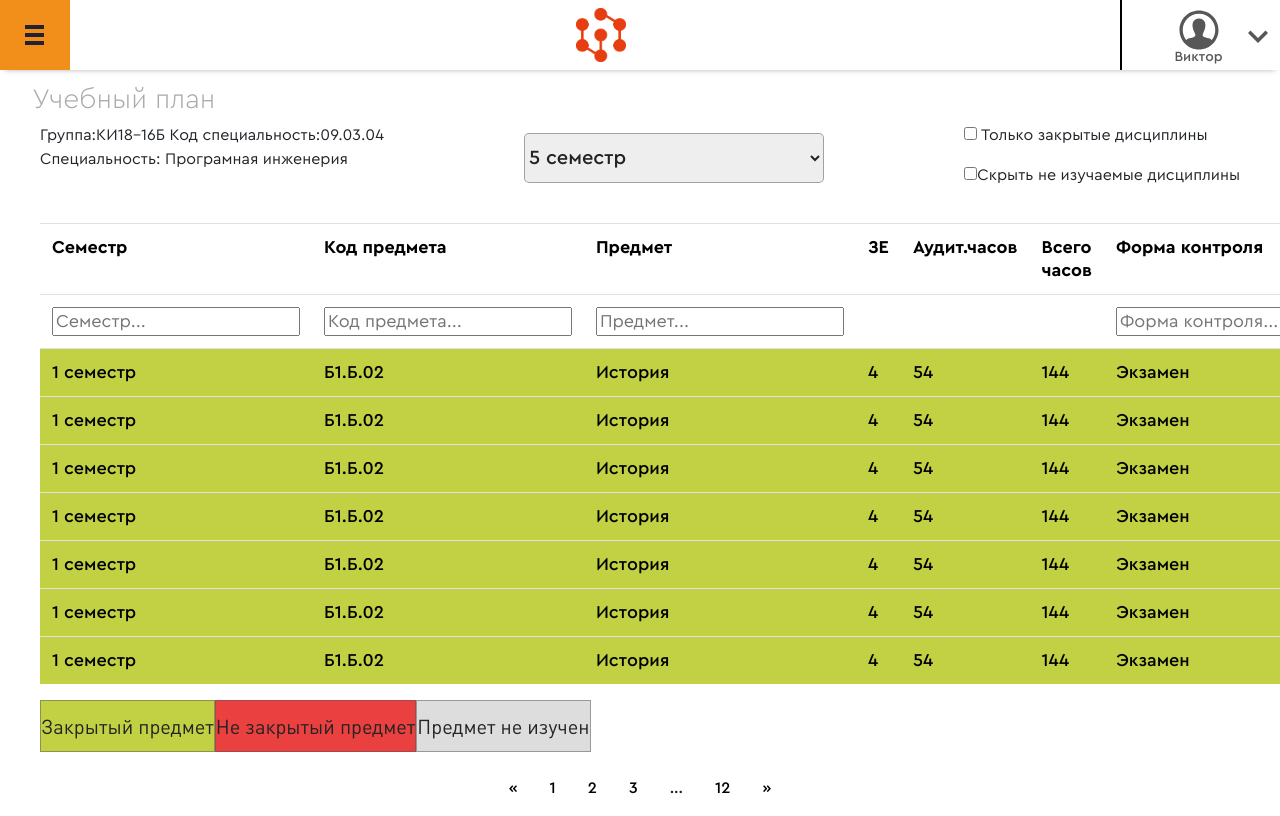
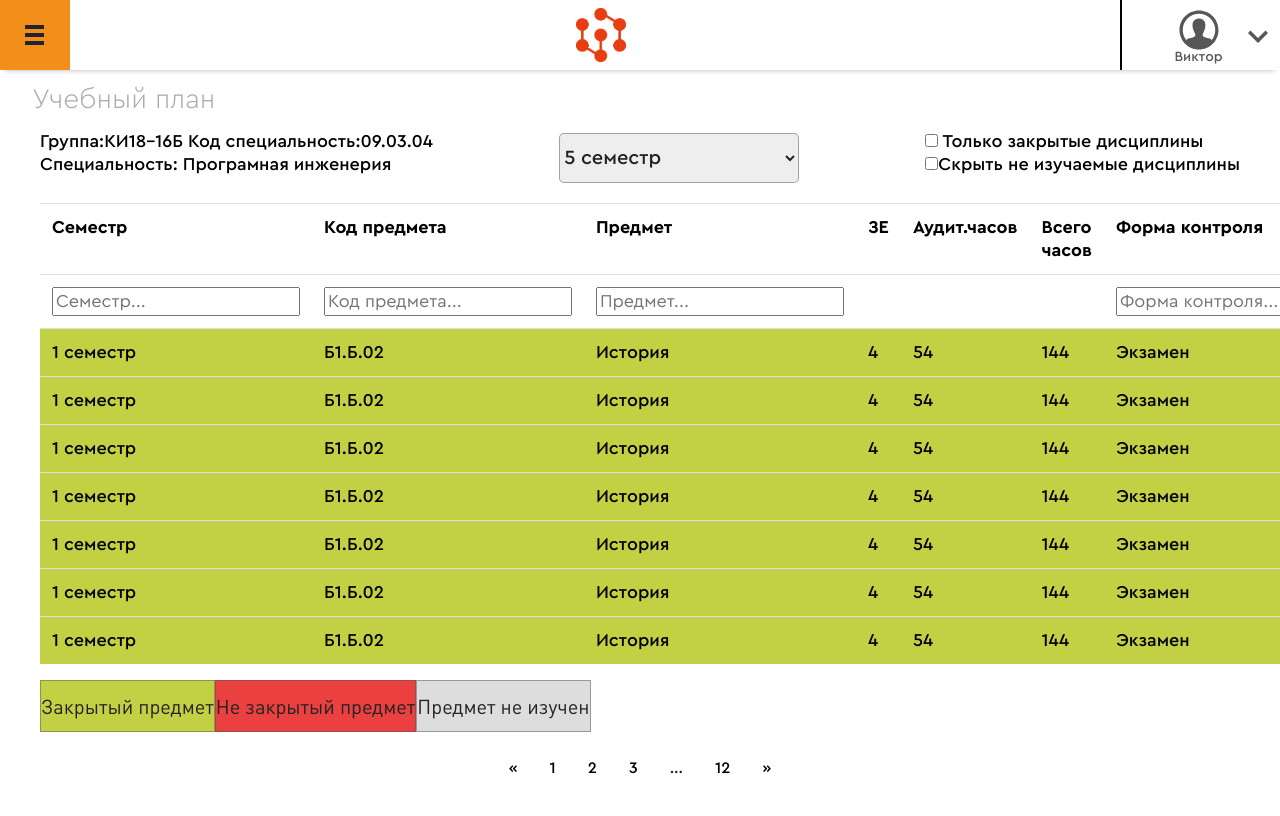
Before and after one commit to ga-wk/saga-asu-ikit, a React (Create React App) app: page /academicplan in a window 1280 px wide. Shown: the top 816 px of the page. Built offline with nearby package versions, Linux system fonts and the light colour scheme.

Commit message:
сверстал учебный план

```diff
--- a/src/components/AcademicPlan/index.js
+++ b/src/components/AcademicPlan/index.js
@@ -361,13 +361,14 @@ function FilterFragments(props) {
     if (pageWidth <= desktopWidth) {
         return (
             <>
-                <Searcher />
-                <Semester />
+                <Searcher className="container"/>
+                <Semester className="container"/>
             </>
         )
     } else {
         return (
             <>
+
                 <p className="filter__info">
                     Группа:КИ18-16Б Код специальность:09.03.04 <br></br>
                     Специальность: Програмная инженерия
--- a/src/components/AcademicPlan/index.scss
+++ b/src/components/AcademicPlan/index.scss
@@ -169,25 +169,47 @@
 }
 
 .filter {
-  max-width: auto;
+  display: flex;
+  justify-content: space-between;
+  align-items: center;
+  &__info,
+  &__check {
+
+
+    font-family: Cera Pro;
+    font-style: normal;
+    font-weight: 500;
+    font-size: 18px;
+    line-height: 23px;
+    color: #000000;
+  }
+
+  &__info,&__check>p{
+    margin: 0;
+  }
 }
 
 @media(min-width: 768px) {
   .filter {
+    // display: flex;
+    // justify-content: center;
+    //
+    // .semester__header{
+    //     max-width: 300px;
+    //     .semester__list{
+    //       min-width: 300px;
+    //     }
+    // }
+  }
+}
+
+@media (min-width: $desktop-width) {
+  .filter {
     display: flex;
-    justify-content: center;
+
     .searcher__header {
-        max-width: 370px;
-        .input{
-            min-width: 320px;
-        }
-    }
-    .semester__header{
-        max-width: 300px;
-        .semester__list{
-            min-width: 300px;
-        }
+      margin: 0;
+      max-width: 320px7;
     }
   }
-
 }
--- a/src/components/Public/index.js
+++ b/src/components/Public/index.js
@@ -4,7 +4,7 @@ import './index.scss';
 import '../../styles/reprise.scss';
 
 export const Semester = () => (
-    <div className="semester__header container">
+    <div className="semester__header">
         <div className="semester">
             <select className="semester__list">
                 <option className="semester__item">5 семестр</option>
@@ -25,7 +25,7 @@ export const Semester = () => (
 
 
 export const Searcher = () => (
-    <div className="searcher__header container">
+    <div className="searcher__header">
         <div className="searcher__input">
             <input className="input" type="text" placeholder="Поиск..."></input>
             <button className="searcher__btn">
```
